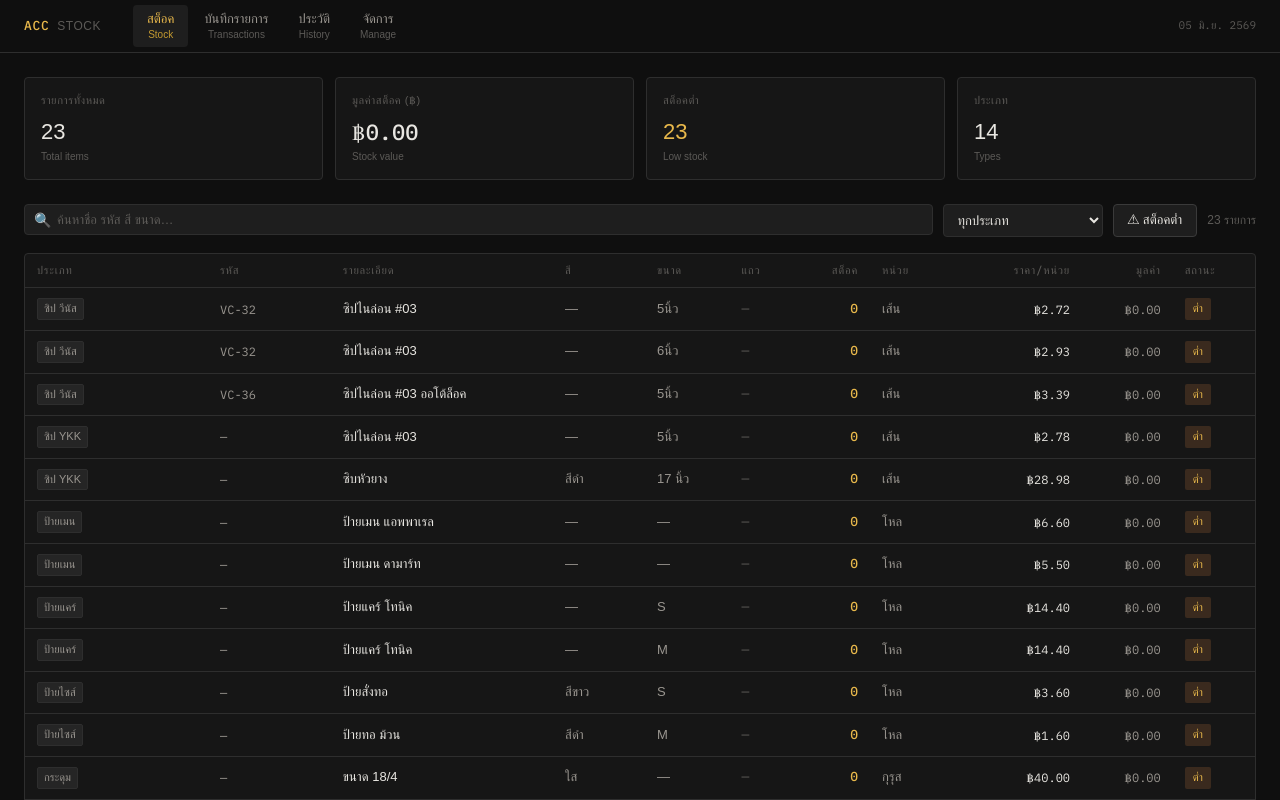
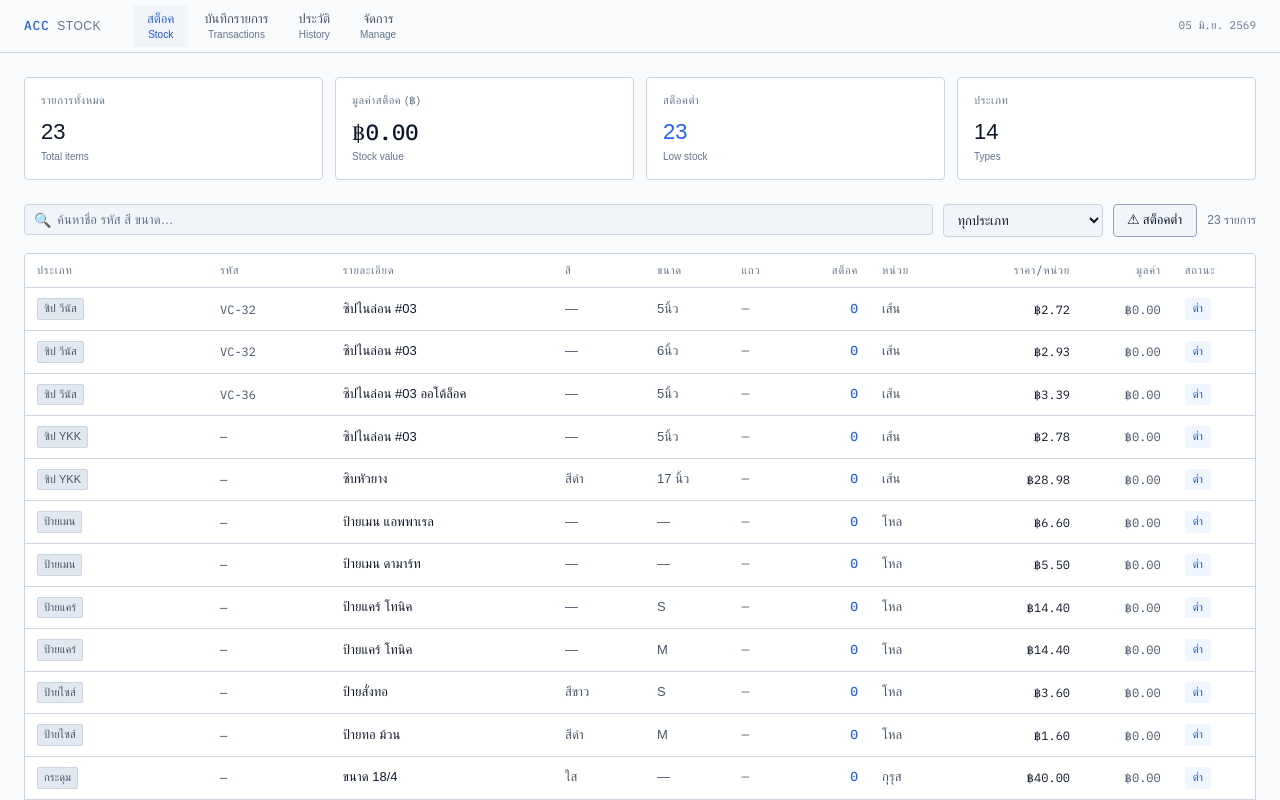
Before and after one commit to Suraphatmoodang/AC-webbuild, a Next.js app: page / in a window 1280 px wide. Shown: the top 800 px of the page. Built offline with nearby package versions, Linux system fonts and the light colour scheme; a web font is replaced by a local one.

Commit message:
Added a new theme to be easier to see

```diff
--- a/styles/globals.css
+++ b/styles/globals.css
@@ -3,24 +3,32 @@
 *, *::before, *::after { box-sizing: border-box; margin: 0; padding: 0; }
 
 :root {
-  --bg: #0f0f0f;
-  --bg2: #161616;
-  --bg3: #1e1e1e;
-  --bg4: #252525;
-  --border: #2e2e2e;
-  --border2: #3a3a3a;
-  --text: #e8e6e1;
-  --text2: #9a9690;
-  --text3: #5c5a57;
-  --accent: #e8b84b;
-  --accent2: #c49a30;
-  --green: #4caf7d;
-  --green2: #2d6b4a;
-  --red: #e05a5a;
-  --red2: #8b2f2f;
-  --blue: #5a9ae0;
+  --bg: #f8fafc;
+  --bg2: #ffffff;
+  --bg3: #f1f5f9;
+  --bg4: #e2e8f0;
+
+  --border: #cbd5e1;
+  --border2: #94a3b8;
+
+  --text: #0f172a;
+  --text2: #475569;
+  --text3: #64748b;
+
+  --accent: #2563eb;
+  --accent2: #1d4ed8;
+
+  --green: #16a34a;
+  --green2: #dcfce7;
+
+  --red: #dc2626;
+  --red2: #fee2e2;
+
+  --blue: #3b82f6;
+
   --font: 'IBM Plex Sans Thai', sans-serif;
   --mono: 'IBM Plex Mono', monospace;
+
   --r: 4px;
 }
 
@@ -83,11 +91,21 @@ button.ghost:hover { background: var(--bg3); color: var(--text); }
   font-family: var(--mono);
   letter-spacing: 0.03em;
 }
-.badge-in { background: var(--green2); color: var(--green); }
-.badge-out { background: var(--red2); color: var(--red); }
-.badge-adjust { background: #1e2a3a; color: var(--blue); }
-.badge-return { background: #2a1e3a; color: #a07add; }
-.badge-low { background: #3a2a1e; color: var(--accent); }
+
+.badge-adjust {
+  background: #dbeafe;
+  color: #2563eb;
+}
+
+.badge-return {
+  background: #ede9fe;
+  color: #7c3aed;
+}
+
+.badge-low {
+  background: #eff6ff;
+  color: #1d4ed8;
+}
 
 .tag { display: inline-block; background: var(--bg4); border: 1px solid var(--border); color: var(--text2); font-size: 11px; padding: 1px 6px; border-radius: 2px; }
 
```
